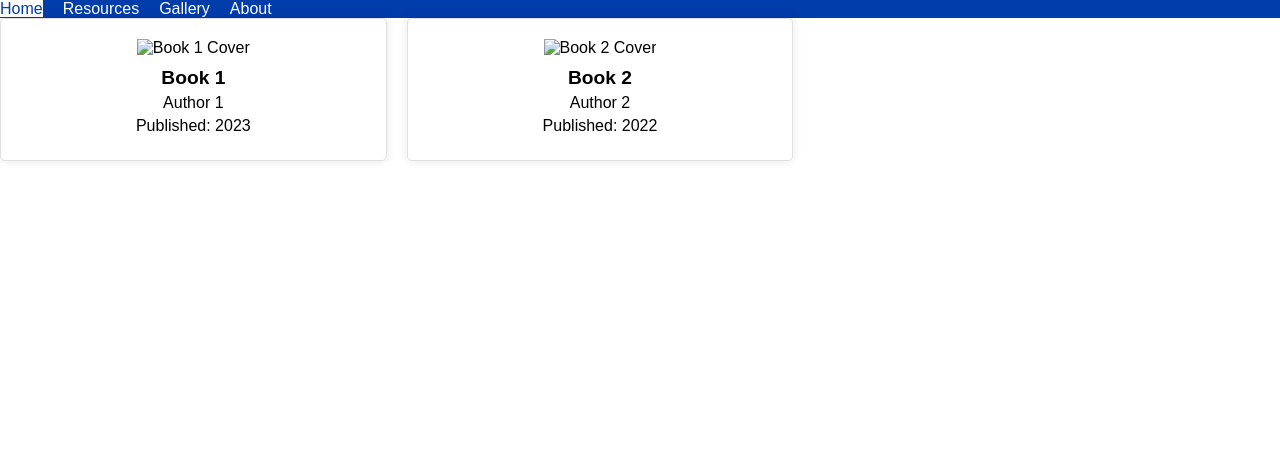
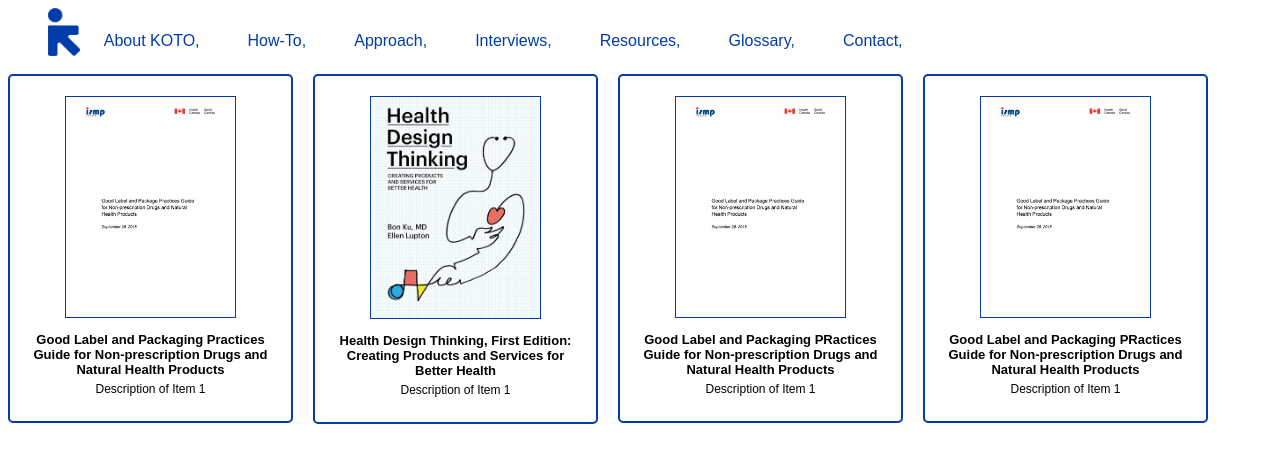
Before and after one commit to commedesguzman/kotomethods-ver1, a plain HTML site: page resources.html in a window 1280 px wide. Drawn offline with Linux system fonts and the light colour scheme.

Commit message:
Add files via upload

```diff
--- a/index_style.css
+++ b/index_style.css
@@ -1,37 +1,36 @@
 /*horizontal menu*/
 body {
+    background-color: white;
     font-family: Arial, sans-serif;
-    margin: 0;
-    padding: 0;
+    display: flex;
+    /*padding: 12px 13px;*/
+    flex-direction: column;
+    align-items: flex-start;
+    /*gap: 10px;*/
 }
 
 
 ul {
     list-style: none;
-    padding: 0;
     margin: 0;
-    background-color: #003CAA;
     display: flex;
 }
 
 li {
-    margin-right: 20px;
+    padding: 1rem;
+    /* margin-right: 20px;*/
 }
 
 a {
     text-decoration: none;
-    color: #fff;
-}
-
-section {
-    max-width: 800px;
-    margin: 20px auto;
-    padding: 20px;
-    border: 1px solid #ddd;
-    background-color: #f5f5f5;
+    color: #003CAA;
+    display: inline-block; /*make the width fixed*/
+    padding: 0.5rem;
+    text-align: center; /* Center-align text within the link */
 }
 
 a:hover {
-    background-color: white; /* Change the background color on hover */
-    color: #003CAA;
+    background-color: #003CAA;
+    color: white;
+
 }
--- a/resources.html
+++ b/resources.html
@@ -4,33 +4,50 @@
     <meta charset="UTF-8">
     <meta name="viewport" content="width=device-width, initial-scale=1.0">
     <link rel="stylesheet" href="resources_style.css">
-    <title>Resources: Readings and Articles</title>
+    <title>Resources</title>
 </head>
 <body>
 
     <!--MENU BAR-->
     <ul>
-        <li><a href="index.html">Home <!-- insert logo here--></a></li>
-        <li><a href="resources.html">Resources</a></li>
-        <li><a href="#gallery">Gallery</a></li>
-        <li><a href="#about">About</a></li>
+        <img src="images/koto.png" width="31.785px"
+        height="48px">
+
+        <li><a href="#aboutkoto">About KOTO,</a></li>
+        <li><a href="#howto">How-To,</a></li>
+        <li><a href="#approach">Approach,</a></li>
+        <li><a href="#interviews">Interviews,</a></li>
+        <li><a href="resources.html">Resources,</a></li>
+        <li><a href="#glossary">Glossary,</a></li>
+        <li><a href="#contact">Contact,</a></li>
+
       </ul>
 
     <!--GRID-->
-      <div class="grid-container">
+    <div class="grid-container">
         <div class="grid-item">
-            <img src="book1.jpg" alt="Book 1 Cover">
-            <h3>Book 1</h3>
-            <p>Author 1</p>
-            <p>Published: 2023</p>
+            <img src="images/good label.jpg" alt="Image 1">
+            <h3>Good Label and Packaging Practices Guide for Non-prescription Drugs and Natural Health Products</h3>
+            <p>Description of Item 1</p>
         </div>
+
         <div class="grid-item">
-            <img src="book2.jpg" alt="Book 2 Cover">
-            <h3>Book 2</h3>
-            <p>Author 2</p>
-            <p>Published: 2022</p>
+            <img src="images/health design thinking.png" alt="Image 1">
+            <h3>Health Design Thinking, First Edition: Creating Products and Services for Better Health</h3>
+            <p>Description of Item 1</p>
         </div>
-        <!-- Add more readings as needed -->
-    </div>
+
+        <div class="grid-item">
+            <img src="images/good label.jpg" alt="Image 1">
+            <h3>Good Label and Packaging PRactices Guide for Non-prescription Drugs and Natural Health Products</h3>
+            <p>Description of Item 1</p>
+        </div>
+
+        <div class="grid-item">
+            <img src="images/good label.jpg" alt="Image 1">
+            <h3>Good Label and Packaging PRactices Guide for Non-prescription Drugs and Natural Health Products</h3>
+            <p>Description of Item 1</p>
+        </div>
+
 </body>
 </html>
--- a/resources_style.css
+++ b/resources_style.css
@@ -1,69 +1,97 @@
-/* horizontal menu*/
+/*horizontal menu*/
 body {
+    background-color: white;
     font-family: Arial, sans-serif;
-    margin: 0;
-    padding: 0;
+    display: flex;
+    /*padding: 12px 13px;*/
+    flex-direction: column;
+    align-items: flex-start;
+    /*gap: 10px;*/
 }
+
 
 ul {
     list-style: none;
-    padding: 0;
     margin: 0;
-    background-color: #003CAA;
     display: flex;
 }
 
 li {
-    margin-right: 20px;
+    padding: 1rem;
+    /* margin-right: 20px;*/
 }
 
 a {
     text-decoration: none;
-    color: #fff;
-}
-
-section {
-    max-width: 800px;
-    margin: 20px auto;
-    padding: 20px;
-    border: 1px solid #ddd;
-    background-color: #f5f5f5;
+    color: #003CAA;
+    display: inline-block; /*make the width fixed*/
+    padding: 0.5rem;
+    text-align: center; /* Center-align text within the link */
 }
 
 a:hover {
-    background-color: white; /* Change the background color on hover */
-    color: #003CAA;
+    background-color: #003CAA;
+    color: white;
+
 }
+
 
 /*grid*/
 
 .grid-container {
     display: grid;
-    grid-template-columns: repeat(auto-fill, minmax(300px, 1fr));
+    grid-template-columns: repeat(4, minmax(calc(25% - 20px), 1fr));
     grid-gap: 20px;
     max-width: 1200px;
+    justify-items: center;
+    align-items: center;
+    /* from pc music:display: ;
+    display: grid;
+    gap: max(24px,2vw);
+    margin: 0;
+    padding: max(27px,2.25vw) max(24px,2vw);
+    grid-template-columns: repeat(auto-fit,minmax(min(calc(320px + 2vw),100%),1fr));
+    justify-items: stretch;
+    align-items: stretch;
+    background-color: #fff;
+    color: #00f;
+    color: color(display-p3 0 0 1);
+    border-radius: max(8px,0.667vw);
+
+
+    repeat(auto-fit, minmax(: This part of the expression sets up repeating columns that will automatically fit in the available space.
+
+    min(: This starts the definition of the minimum size for each column.
+
+    calc(320px + 2vw), 100%): This is a calculation that combines a
+    fixed minimum size (320px) with a relative size based on the viewport width (2vw). It calculates a minimum size that's at least 320px and grows as the viewport width increases. The , 100%) sets a maximum size for the column to be 100% of the available space.
+
+    1fr: This defines the columns as fractional units, which will distribute any remaining space equally among them.
+
+    */
+
 }
 
 .grid-item {
-    background-color: #ffffff;
-    border: 1px solid #e0e0e0;
+    border: 2px solid #003CAA;
     text-align: center;
-    box-shadow: 0 0 10px rgba(0, 0, 0, 0.1);
     border-radius: 5px;
     padding: 20px;
 }
 
 .grid-item img {
-    max-width: 100%;
+    border: 1px solid #003CAA;
+    max-width: 70%;
     height: auto;
     margin-bottom: 10px;
 }
 
 .grid-item h3 {
-    font-size: 1.2em;
+    font-size: 13px;
     margin: 0;
 }
 
 .grid-item p {
+    font-size: 12px;
     margin: 5px 0;
 }
```
Also changed, not shown: index.html (+10 -5 lines), images/good label.jpg (added), images/health design thinking.png (added), images/koto.png (added).
